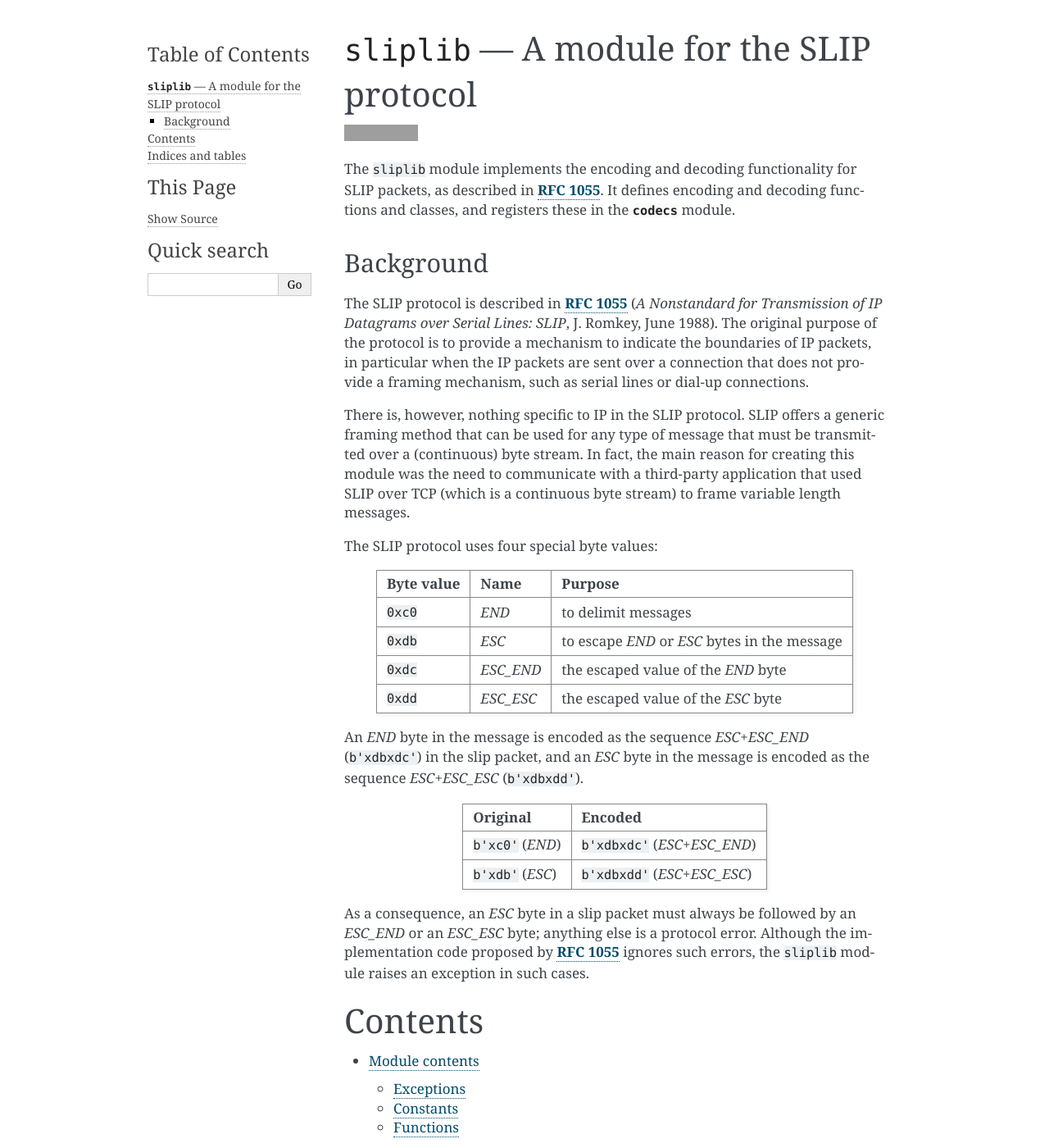
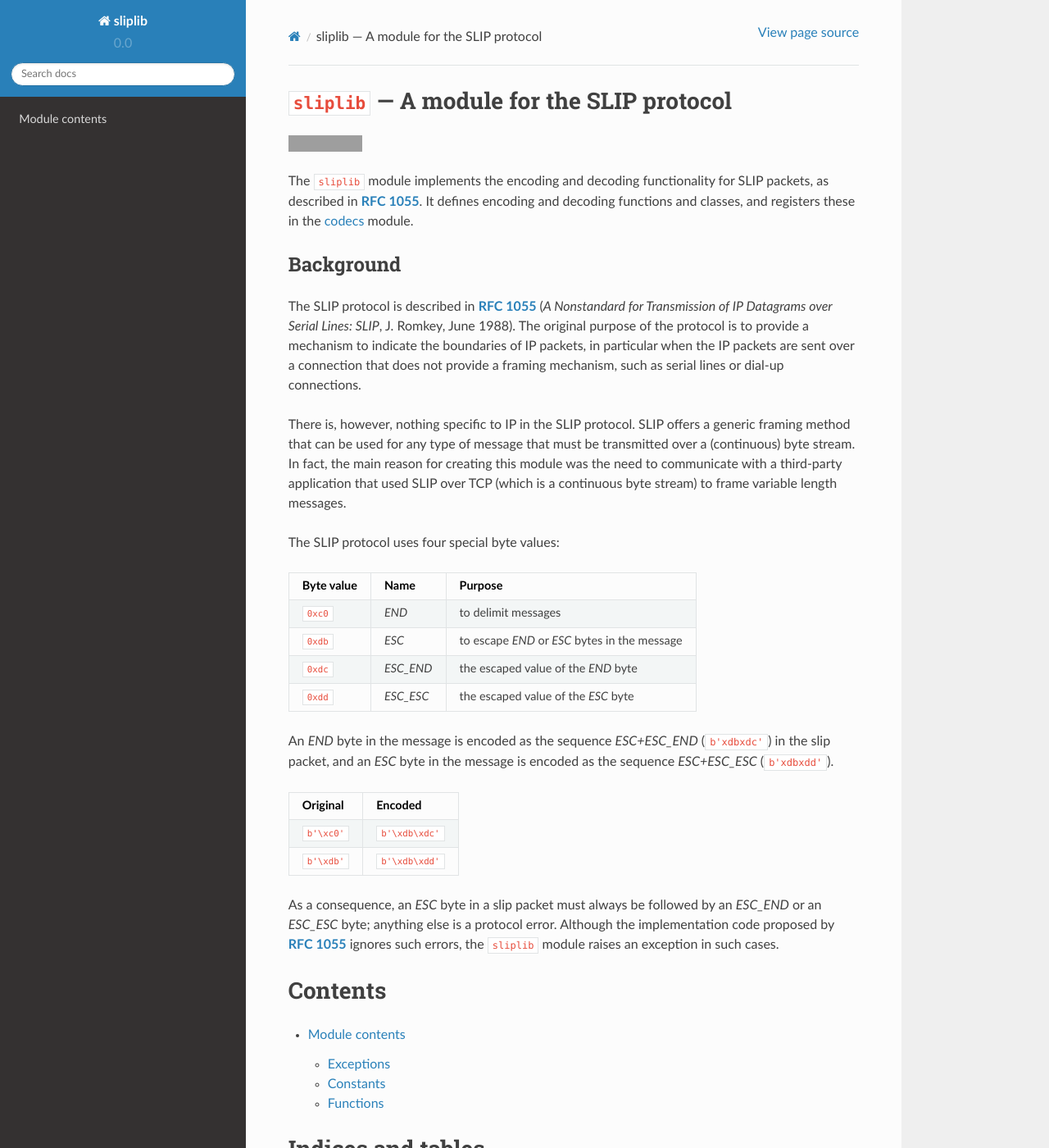
Before and after one commit to rhjdjong/SlipLib, a Sphinx documentation site: the page built from docs/index.rst, in a window 1280 px wide and 1400 px high. Shown: the whole window at 82% size. Built offline with Sphinx 7.4.7 and the Read the Docs theme 2.0.0, drawn with Linux system fonts in a browser that asks for light colours; some of the changed text lies outside the part shown; grey boxes are pictures that could not be loaded.

Commit message:
README corrections and .travis.yml

```diff
--- a/README.rst
+++ b/README.rst
@@ -35,14 +32,14 @@
 
 The SLIP protocol uses four special byte values:
 
-=============== ========= =================================================
+=============== ========= =============================================
 Byte value      Name      Purpose
-=============== ========= =================================================
+=============== ========= =============================================
 :code:`0xc0`    *END*     to delimit messages
 :code:`0xdb`    *ESC*     to escape *END* or *ESC* bytes in the message
 :code:`0xdc`    *ESC_END* the escaped value of the *END* byte
 :code:`0xdd`    *ESC_ESC* the escaped value of the *ESC* byte
-=============== ========= =================================================
+=============== ========= =============================================
 
 An *END* byte in the message is encoded as the sequence
 *ESC+ESC_END* (:code:`b'\xdb\xdc'`)
@@ -50,12 +47,12 @@
 and an *ESC* byte  in the message is encoded
 as the sequence *ESC+ESC_ESC* (:code:`b'\xdb\xdd'`).
 
-======================== =====================================
-Original                 Encoded
-======================== =====================================
-:code:`b'\xc0'` (*END*)  :code:`b'\xdb\xdc'` (*ESC+ESC_END*)
-:code:`b'\xdb'` (*ESC*)  :code:`b'\xdb\xdd'` (*ESC+ESC_ESC*)
-======================== =====================================
+.. csv-table::
+   :header: "Original", "Encoded"
+
+   ``b'\xc0'``, ``b'\xdb\xdc'``
+   ``b'\xdb'``, ``b'\xdb\xdd'``
+
 
 As a consequence, an *ESC* byte in a slip packet
 must always be followed by an *ESC_END* or an *ESC_ESC* byte;
--- a/docs/conf.py
+++ b/docs/conf.py
@@ -22,6 +22,15 @@
 # documentation root, use os.path.abspath to make it absolute, like shown here.
 sys.path.insert(0, os.path.abspath('..'))
 
+# on_rtd is whether we are on readthedocs.org, this line of code grabbed from docs.readthedocs.org
+on_rtd = os.environ.get('READTHEDOCS', None) == 'True'
+
+if not on_rtd:  # only import and set the theme if we're building docs locally
+    import sphinx_rtd_theme
+    html_theme = 'sphinx_rtd_theme'
+    html_theme_path = [sphinx_rtd_theme.get_html_theme_path()]
+
+# otherwise, readthedocs.org uses their theme by default, so no need to specify it
 # -- General configuration ------------------------------------------------
 
 # If your documentation needs a minimal Sphinx version, state it here.
@@ -125,7 +134,7 @@
 
 # The theme to use for HTML and HTML Help pages.  See the documentation for
 # a list of builtin themes.
-#html_theme = 'alabaster'
+# httml_theme = 'alabaster'
 
 # Theme options are theme-specific and customize the look and feel of a theme
 # further.  For a list of options available for each theme, see the
--- a/setup.py
+++ b/setup.py
@@ -55,7 +55,7 @@
     long_description=long_description,
 
     # The project's main homepage.
-    url='https://github.com/rhjdjong/Slip',
+    url='https://github.com/rhjdjong/SlipLib',
 
     # Author details
     author='Ruud de Jong',
```
Also changed, not shown: other parts of README.rst (+5 -8 lines), docs/module.rst (+3 -4 lines), sliplib/__init__.py (+4 -3 lines), .travis.yml (added), 2 other files.
